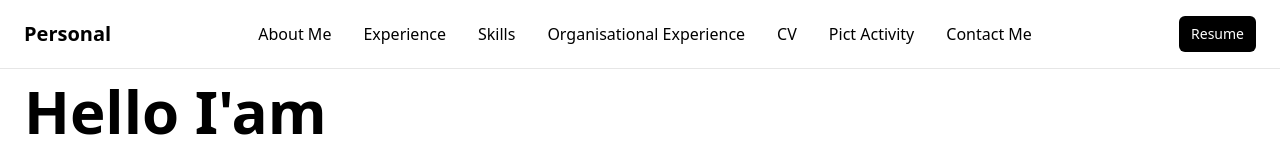
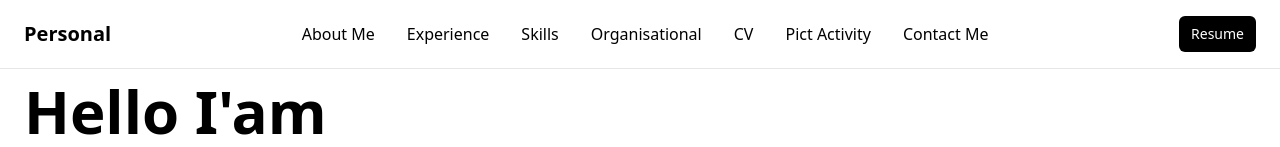
Before and after one commit to rchmdepr/portofolio2, a React (Vite) app: page / in a window 1280 px wide. Shown: the top 147 px of the page. Built offline with nearby package versions, Linux system fonts and the light colour scheme; no server answers.

Commit message:
7.35  5/2/2026

```diff
--- a/src/components/Navigation.tsx
+++ b/src/components/Navigation.tsx
@@ -37,7 +37,7 @@ const Navigation = () => {
               onClick={() => scrollToSection('projects')}
               className="text-foreground hover:text-primary transition-colors"
             >
-              Organisational Experience
+              Organisational
             </button>
             <button
               onClick={() => scrollToSection('download-cv')}
```
